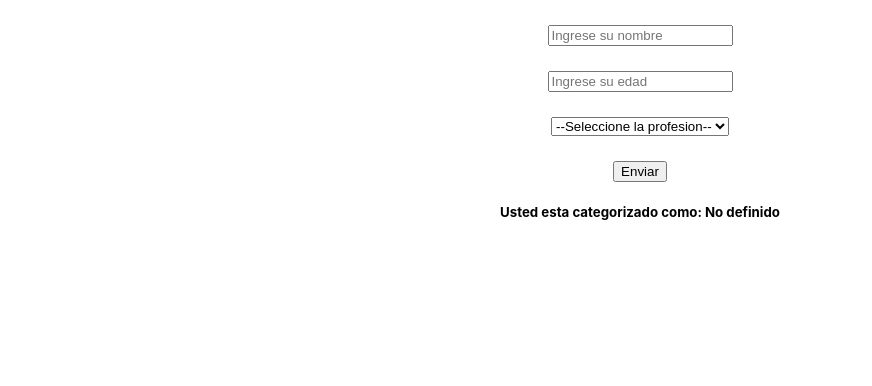
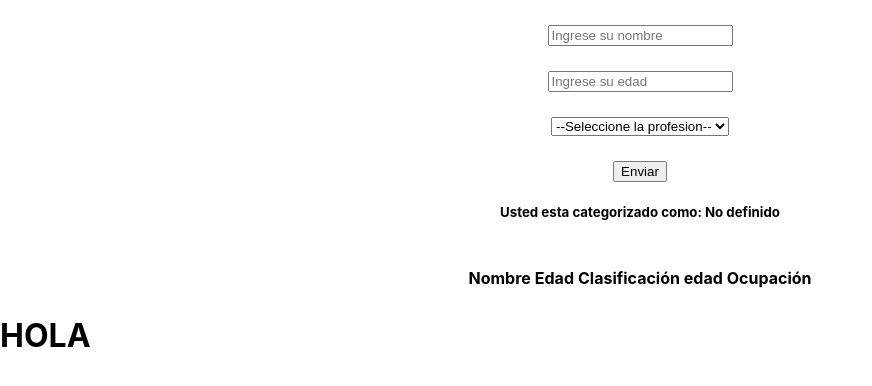
Before and after one commit to jeantr35/actividad-react, a React (Create React App) app: page / in a window 1280 px wide. Shown: the top 386 px of the page, without its empty margins (0-872 px from the left). Built offline with nearby package versions, Linux system fonts and the light colour scheme.

Commit message:
Envio de datos a componente app principal solucionado

```diff
--- a/src/App.js
+++ b/src/App.js
@@ -1,11 +1,27 @@
-import React from 'react';
+import React, {useState} from 'react';
 import Form from './Components/Form';
 
 
 function App() {
+
+
+
+
+  const[NewUser, SetNewUser] = useState({
+        name:'',
+        age:-1,
+        occupation:''
+    })
+
+    const setData = (NewUser) =>{
+        SetNewUser(NewUser)
+
+    }
+
   return (
     <div className="App">
-      <Form/>
+      <Form setData = {setData}/>
+      <h1>HOLA{NewUser.name}</h1>
     </div>
   );
 }
--- a/src/Components/Age.jsx
+++ b/src/Components/Age.jsx
@@ -40,7 +40,7 @@ const Age = (props) => {
                 <h5 >Usted esta categorizado como: {categoria}</h5>
             </div>
             <div className="attitudes">
-                <Attitudes category={categoria}/>
+                <Attitudes user={props.user} category={categoria}/>
             </div>
         </Fragment>
 
--- a/src/Components/Attitudes.jsx
+++ b/src/Components/Attitudes.jsx
@@ -1,4 +1,5 @@
 import React from 'react'
+import Table from './Table'
 
 function attitudes(props) {
 
@@ -27,6 +28,7 @@ function attitudes(props) {
     return (
         <div>
             <h5>{selectAttitudes()}</h5>
+            <Table user= {props.user} category = {props.category} />
         </div>
     )
 }
--- a/src/Components/Form.jsx
+++ b/src/Components/Form.jsx
@@ -1,9 +1,9 @@
-import React, { Fragment, useState } from "react";
+import React, { Fragment, useState, useContext, createContext } from "react";
 import { useForm } from "react-hook-form";
 import '../Styles/FormStyle.css'
 import Age from "./Age";
 
-const Formulario = () => {
+const Formulario = ({ setData }) => {
 
   const [user, setUser] = useState({
     name: '',
@@ -11,9 +11,14 @@ const Formulario = () => {
     occupation: ''
   });
 
+  const SendData = () => {
+    let name = user.name;
+    let age = user.age;
+    let occupation = user.occupation;
+    setData({ name, age, occupation });
+  }
+
   const { register, handleSubmit, errors } = useForm();
-
-  const [arrayUsers, setArrayUsers] = useState([])
 
   const onSubmit = (event) => {
     console.log(user.name + " " + user.age + " " + user.occupation)
@@ -30,7 +35,7 @@ const Formulario = () => {
 
   return (
     <Fragment>
-      <form className="form-data" onSubmit={handleSubmit(onSubmit)}>
+      <form className="form-data" onSubmit={handleSubmit(SendData)}>
 
         <input onChange={handleInputChange}
           type="text"
@@ -54,9 +59,7 @@ const Formulario = () => {
         <button type="submit" className="btn btn-primary">
           Enviar
         </button>
-
-        <Age age={user.age}/>
-
+          <Age age={user.age} />
       </form>
     </Fragment>
   );
--- /dev/null
+++ b/src/Components/Table.jsx
@@ -0,0 +1,25 @@
+import React, { Fragment } from 'react'
+
+function Table(props) {
+    return (
+        <Fragment>
+            <table>
+                <thead>
+                    <tr>
+                        <th>Nombre</th>
+                        <th>Edad</th>
+                        <th>Clasificación edad</th>
+                        <th>Ocupación</th>
+                    </tr>
+                </thead>
+                <tbody>
+                   <tr>
+                       <th></th>
+                   </tr>
+                </tbody>
+            </table>
+        </Fragment >
+    )
+}
+
+export default Table
```
Lines whose indentation alone changed are shown as unchanged.
